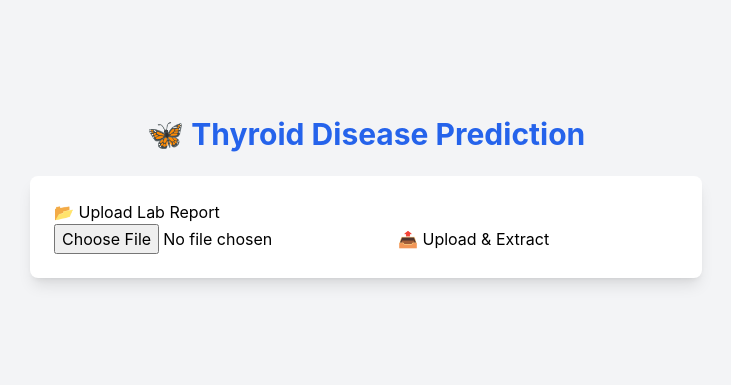
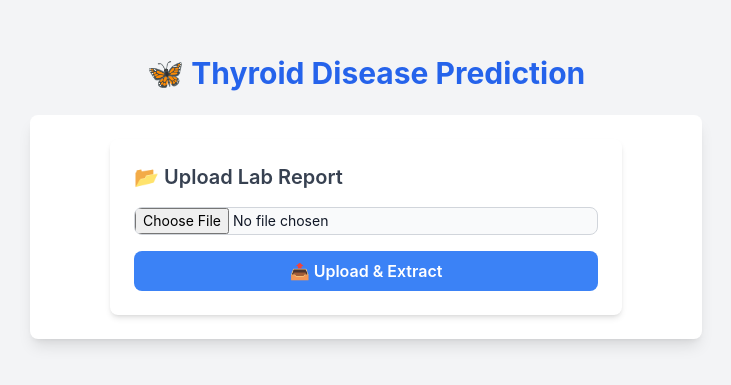
Before and after one commit to BinathMendis/Personalized-Treatment-Recommendation-System-for-Thyroid-Disease, a React (Create React App) app in the folder frontend/: page / in a window 1280 px wide. Shown: the part 203-588 px from the top of the page, without its empty margins (274-1005 px from the left). Built offline with nearby package versions, Linux system fonts and the light colour scheme.

Commit message:
add css to FileUpload.js

```diff
--- a/frontend/src/components/FileUpload.js
+++ b/frontend/src/components/FileUpload.js
@@ -26,7 +26,7 @@ const FileUpload = ({ onExtractedData }) => {
         headers: { "Content-Type": "multipart/form-data" },
       });
 
-      console.log("Extracted Data:", response.data);
+      console.log("📤 Extracted Data:", response.data);
 
       if (response.data?.extracted_values) {
         onExtractedData(response.data.extracted_values); // ✅ Send extracted values
@@ -43,13 +43,27 @@ const FileUpload = ({ onExtractedData }) => {
   };
 
   return (
-    <div>
-      <h3>📂 Upload Lab Report</h3>
-      <input type="file" onChange={handleFileChange} disabled={loading} />
-      <button onClick={handleUpload} disabled={loading}>
+    <div className="bg-white shadow-md rounded-lg p-6 w-full max-w-lg mx-auto">
+      <h3 className="text-xl font-semibold text-gray-700 mb-4">📂 Upload Lab Report</h3>
+
+      <input
+        type="file"
+        onChange={handleFileChange}
+        disabled={loading}
+        className="block w-full text-sm text-gray-900 border border-gray-300 rounded-lg cursor-pointer bg-gray-50 focus:outline-none"
+      />
+
+      <button
+        onClick={handleUpload}
+        disabled={loading}
+        className={`mt-4 w-full py-2 text-white font-semibold rounded-lg transition-all ${
+          loading ? "bg-gray-400 cursor-not-allowed" : "bg-blue-500 hover:bg-blue-600"
+        }`}
+      >
         {loading ? "⏳ Extracting..." : "📤 Upload & Extract"}
       </button>
-      {error && <p style={{ color: "red" }}>{error}</p>}
+
+      {error && <p className="text-red-500 mt-2">{error}</p>}
     </div>
   );
 };
```
